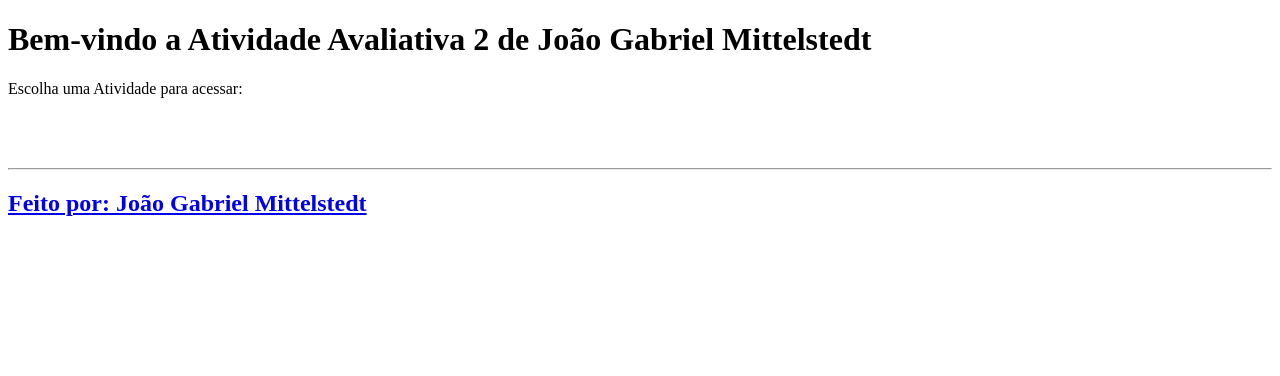
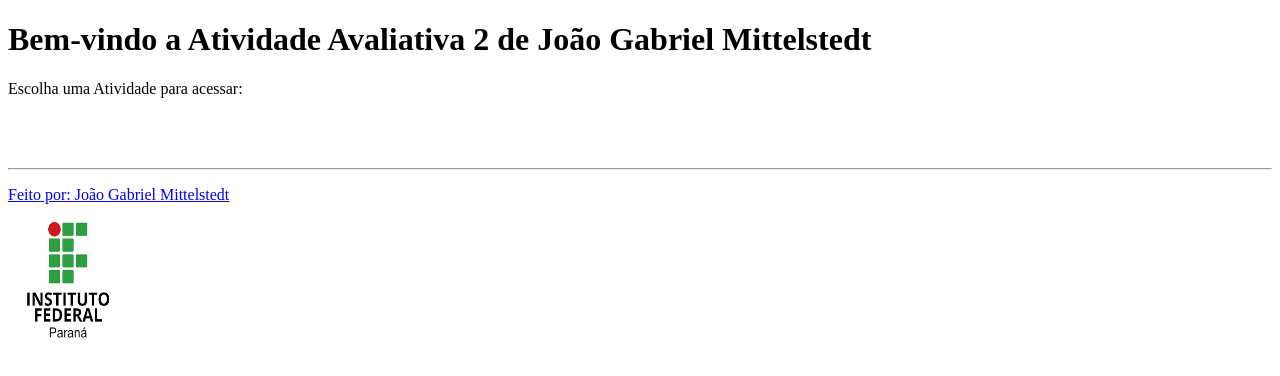
Before and after one commit to joaomtt123/-Disciplina_Tecnologia_web_2025, a plain HTML site: page index.html in a window 1280 px wide. Drawn offline with Linux system fonts and the light colour scheme.

Commit message:
dfagg\sadg

```diff
--- a/index.html
+++ b/index.html
@@ -13,7 +13,9 @@
 
     </p>
     <hr>
-         <h2><strong>Feito por:</strong> João Gabriel Mittelstedt</h2
+    <p>
+         Feito por: João Gabriel Mittelstedt
+    </p>
         <img src="Atividade_2/imagens/ifpr.png" height="120" width="120">
 </body>
 </html>
```
